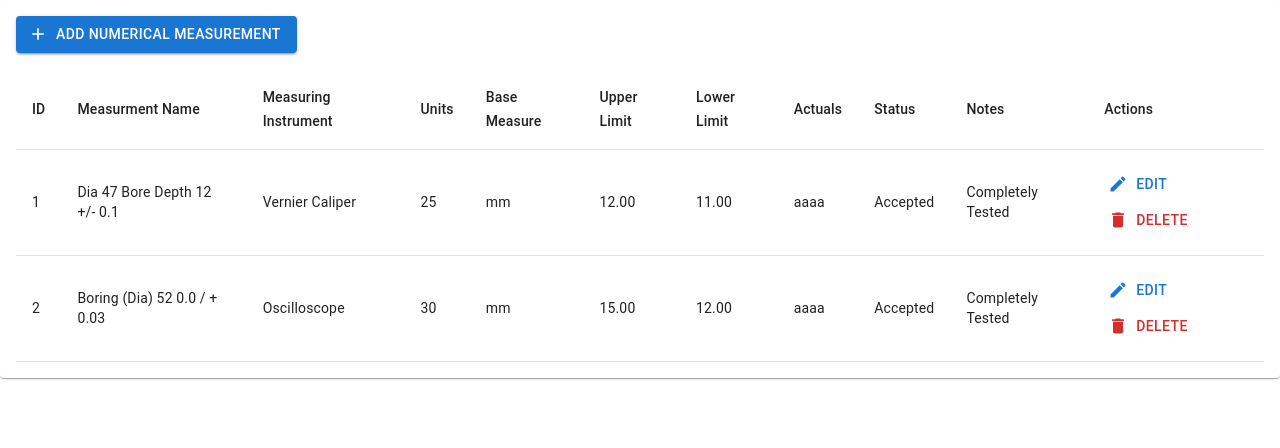
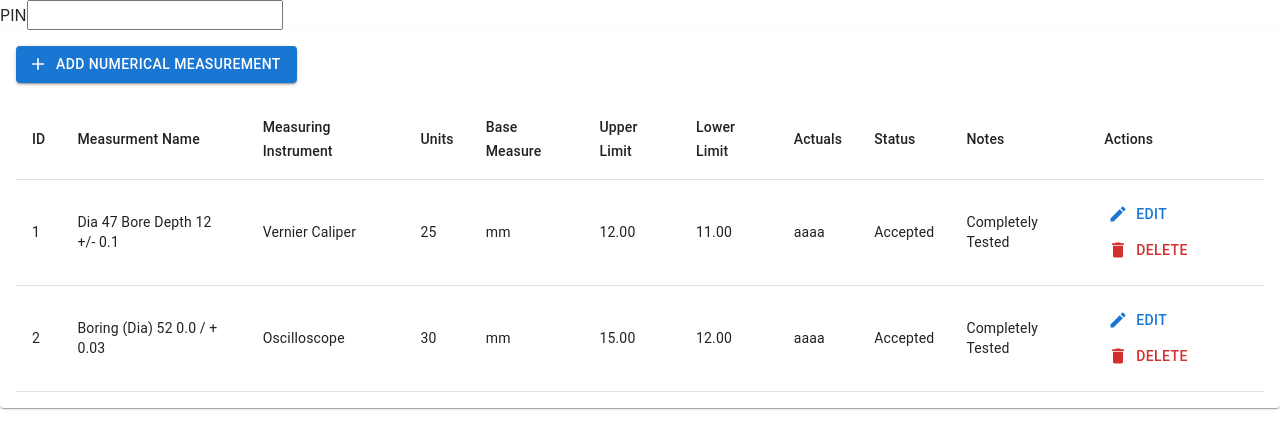
Before and after one commit to Gopinath-Paidakal/Examples-React-Testing, a React (Create React App) app: page / in a window 1280 px wide. Shown: the top 448 px of the page. Built offline with nearby package versions, Linux system fonts and the light colour scheme.

Commit message:
CRUDTableInsp

```diff
--- a/src/CRUDTableInsp.js
+++ b/src/CRUDTableInsp.js
@@ -14,7 +14,8 @@ import {
   DialogTitle,
   TextField,
 } from "@mui/material";
-import { Delete, Edit, Add } from "@mui/icons-material";
+import { Delete, Edit, Add  } from "@mui/icons-material";
+import { Box } from '@mui/material';
 
 const initialData = [
 //   { id: 1, name: "Alice", age: 25, email: "alice@example.com" },
@@ -72,6 +73,15 @@ export default function CRUDTableInsp() {
   };
 
   return (
+   <div>
+    <Box>
+
+     <div>
+      <label htmlfor="PIN #">PIN</label>
+      <input typefor="text" />
+    </div>
+
+    </Box>
     <Paper sx={{ padding: 2 }}>
       <Button
         variant="contained"
@@ -131,12 +141,21 @@ export default function CRUDTableInsp() {
             ))}
           </TableBody>
         </Table>
+        {/* <Button
+            variant="contained"
+            startIcon={<Add />}
+            onClick={() => handleOpen()}
+            sx={{ marginBottom: 2 }}
+          >
+            Add Non Numerical Measurement
+          </Button> */}
       </TableContainer>
 
       {/* Dialog for Add/Edit */}
       <Dialog open={open} onClose={handleClose}>
         <DialogTitle>{editing ? "Edit Numerical Measurement" : "Add Numerical Measurement"}</DialogTitle>
         <DialogContent>
+
           <TextField label="Measurement Name" name="measurementName" fullWidth margin="dense" value={form.measurementName} onChange={handleChange} />
           <TextField label="Measuring Instrument" name="measuringInstrument" fullWidth margin="dense" value={form.measuringInstrument} onChange={handleChange} />
           <TextField label="Units" name="units" fullWidth margin="dense" value={form.units} onChange={handleChange} />
@@ -156,5 +175,6 @@ export default function CRUDTableInsp() {
         </DialogActions>
       </Dialog>
     </Paper>
+    </div>
   );
 }
```
